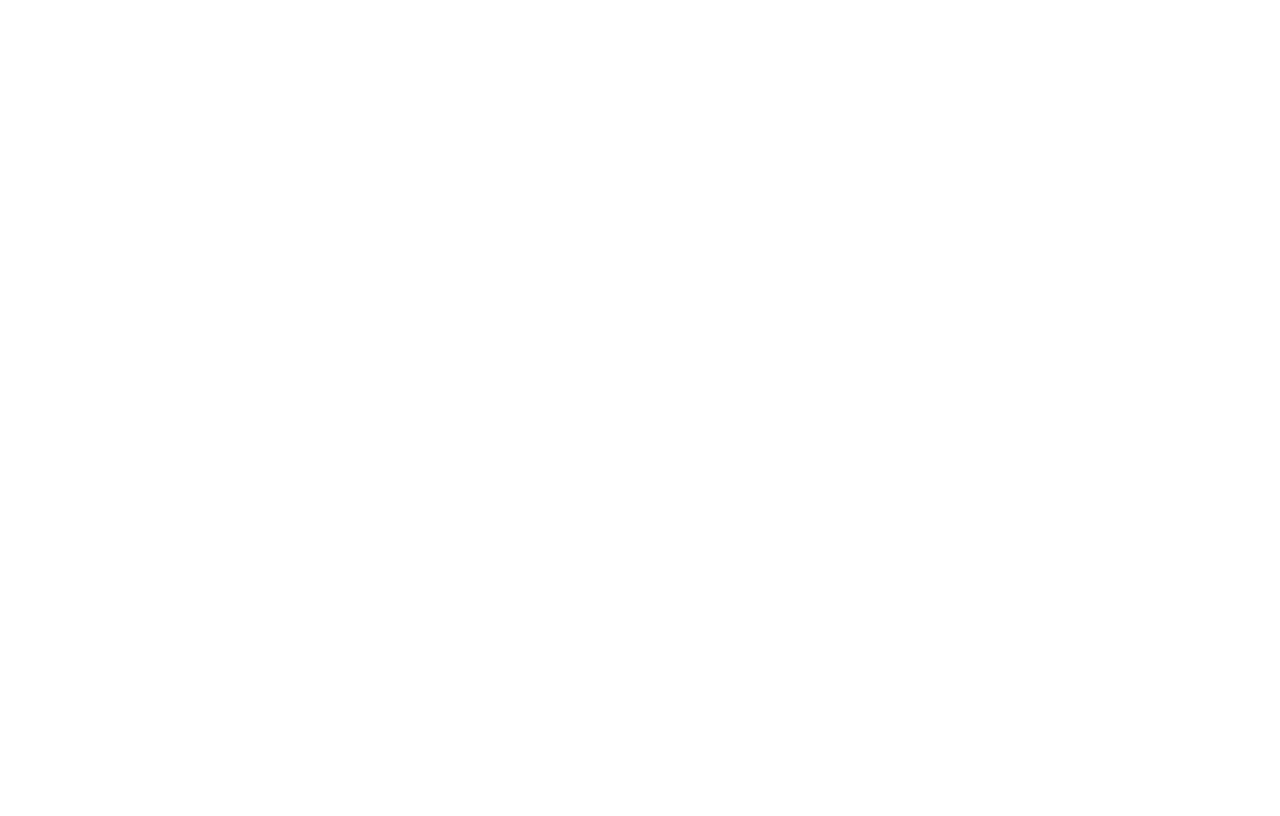
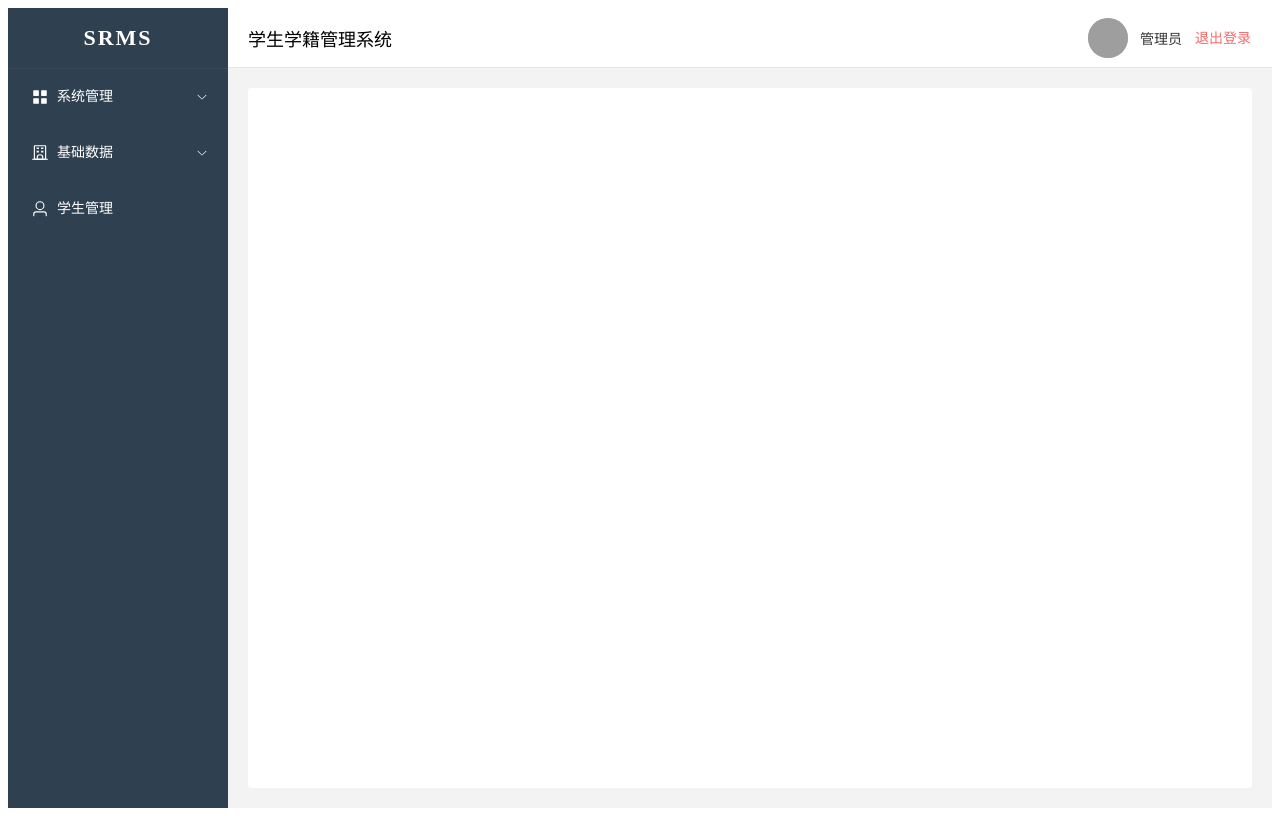
Before and after one commit to QMBZ/SRMS, a Vue app in the folder frontend/: page / in a window 1280 px wide. Before the commit this address had no page. Built offline with nearby package versions, Linux system fonts and the light colour scheme; grey boxes are pictures that could not be loaded.

Commit message:
一个界面大致内容

```diff
--- a/frontend/package.json
+++ b/frontend/package.json
@@ -10,6 +10,7 @@
     "format": "prettier --write src/"
   },
   "dependencies": {
+    "@element-plus/icons-vue": "^2.3.2",
     "axios": "^1.14.0",
     "element-plus": "^2.13.5",
     "pinia": "^3.0.4",
--- a/frontend/src/main.js
+++ b/frontend/src/main.js
@@ -4,9 +4,16 @@
 import router from './router'
 import piniaPluginPersistedstate from 'pinia-plugin-persistedstate'
 
+// element plus icon
+import * as ElementPlusIconsVue from '@element-plus/icons-vue'
+
 import 'element-plus/dist/index.css'
 
 const app = createApp(App)
+for (const [key, component] of Object.entries(ElementPlusIconsVue)) {
+  app.component(key, component)
+}
+
 const pinia = createPinia()
 pinia.use(piniaPluginPersistedstate)
 
--- a/frontend/src/views/MainView.vue
+++ b/frontend/src/views/MainView.vue
@@ -1,3 +1,213 @@
-<script setup></script>
+<template>
+  <div class="srms-layout">
+    <el-container style="height: 100vh">
+      <!-- 侧边栏 -->
+      <el-aside width="220px" class="aside-container">
+        <div class="logo-box">
+          <h1 class="logo-text">SRMS</h1>
+        </div>
 
-<template></template>
+        <el-menu
+          :default-active="activeMenu"
+          mode="vertical"
+          background-color="#2f4050"
+          text-color="#fff"
+          active-text-color="#409eff"
+          unique-opened
+          class="sidebar-menu"
+        >
+          <!-- ====================== 超级管理员 ====================== -->
+          <el-sub-menu index="1" v-if="role === 'super_admin'">
+            <template #title>
+              <el-icon><Menu /></el-icon>
+              <span>系统管理</span>
+            </template>
+            <el-menu-item index="1-1">用户管理</el-menu-item>
+            <el-menu-item index="1-2">学院管理员管理</el-menu-item>
+          </el-sub-menu>
+
+          <el-sub-menu index="2" v-if="role === 'super_admin'">
+            <template #title>
+              <el-icon><School /></el-icon>
+              <span>基础数据</span>
+            </template>
+            <el-menu-item index="2-1">学院管理</el-menu-item>
+            <el-menu-item index="2-2">专业管理</el-menu-item>
+            <el-menu-item index="2-3">班级管理</el-menu-item>
+          </el-sub-menu>
+
+          <el-menu-item index="3" v-if="role === 'super_admin'">
+            <el-icon><User /></el-icon>
+            <span>学生管理</span>
+          </el-menu-item>
+
+          <!-- ====================== 学院管理员 ====================== -->
+          <el-menu-item index="4" v-if="role === 'college_admin'">
+            <el-icon><User /></el-icon>
+            <span>学生管理</span>
+          </el-menu-item>
+
+          <el-sub-menu index="5" v-if="role === 'college_admin'">
+            <template #title>
+              <el-icon><School /></el-icon>
+              <span>教学管理</span>
+            </template>
+            <el-menu-item index="5-1">专业管理</el-menu-item>
+            <el-menu-item index="5-2">班级管理</el-menu-item>
+          </el-sub-menu>
+
+          <el-menu-item index="6" v-if="role === 'college_admin'">
+            <el-icon><UserFilled /></el-icon>
+            <span>用户管理</span>
+          </el-menu-item>
+
+          <!-- ====================== 学生 ====================== -->
+          <el-menu-item index="7" v-if="role === 'student'">
+            <el-icon><User /></el-icon>
+            <span>个人中心</span>
+          </el-menu-item>
+
+          <el-menu-item index="8" v-if="role === 'student'">
+            <el-icon><Document /></el-icon>
+            <span>我的学籍信息</span>
+          </el-menu-item>
+        </el-menu>
+      </el-aside>
+
+      <!-- 右侧容器 -->
+      <el-container>
+        <!-- 顶部 -->
+        <el-header class="header-container">
+          <div class="header-left">
+            <span class="page-title">学生学籍管理系统</span>
+          </div>
+          <div class="header-right">
+            <el-avatar :size="40" src="https://picsum.photos/200" />
+            <span class="username">{{ username }}</span>
+            <el-button type="text" class="logout-btn">退出登录</el-button>
+          </div>
+        </el-header>
+
+        <!-- 主内容区 -->
+        <el-main class="main-container">
+          <div class="content-box">
+            <!-- 页面内容 -->
+            <RouterView />
+          </div>
+        </el-main>
+      </el-container>
+    </el-container>
+  </div>
+</template>
+
+<script setup>
+import { ref } from 'vue'
+import { useRouter } from 'vue-router'
+import { Menu, School, User, UserFilled, Document } from '@element-plus/icons-vue'
+
+const router = useRouter()
+
+// 当前激活菜单
+const activeMenu = ref('1')
+
+// ====================== 角色模拟（纯界面展示） ======================
+// 可选值：super_admin / college_admin / student
+const role = ref('super_admin')
+const username = ref('管理员')
+
+// 你可以随时切换角色测试界面：
+// const role = ref('college_admin')
+// const role = ref('student')
+</script>
+
+<style scoped>
+.srms-layout {
+  width: 100%;
+  height: 100vh;
+  overflow: hidden;
+}
+
+/* 侧边栏 */
+.aside-container {
+  background-color: #2f4050;
+  height: 100%;
+}
+
+.logo-box {
+  height: 60px;
+  display: flex;
+  align-items: center;
+  justify-content: center;
+  border-bottom: 1px solid #394757;
+}
+
+.logo-text {
+  color: #fff;
+  font-size: 22px;
+  font-weight: bold;
+  margin: 0;
+  letter-spacing: 2px;
+}
+
+.sidebar-menu {
+  border-right: none;
+}
+
+/* 顶部 */
+.header-container {
+  background-color: #fff;
+  border-bottom: 1px solid #e6e6e6;
+  display: flex;
+  justify-content: space-between;
+  align-items: center;
+  padding: 0 20px;
+  height: 60px;
+}
+
+.header-left .page-title {
+  font-size: 18px;
+  font-weight: 500;
+}
+
+.header-right {
+  display: flex;
+  align-items: center;
+  gap: 12px;
+}
+
+.username {
+  font-size: 14px;
+  color: #333;
+}
+
+.logout-btn {
+  color: #f56c6c;
+}
+
+/* 主内容 */
+.main-container {
+  background-color: #f3f3f4;
+  padding: 20px;
+  overflow: auto;
+}
+
+.content-box {
+  background-color: #fff;
+  border-radius: 4px;
+  padding: 20px;
+  min-height: calc(100% - 40px);
+}
+</style>
+
+<style>
+/* 全局侧边栏样式 */
+.el-menu--vertical {
+  border-right: none !important;
+}
+.el-menu-item {
+  color: #fff !important;
+}
+.el-sub-menu__title {
+  color: #fff !important;
+}
+</style>
```
Also changed, not shown: 2 other files (tests, documents, lock files or other folders).
